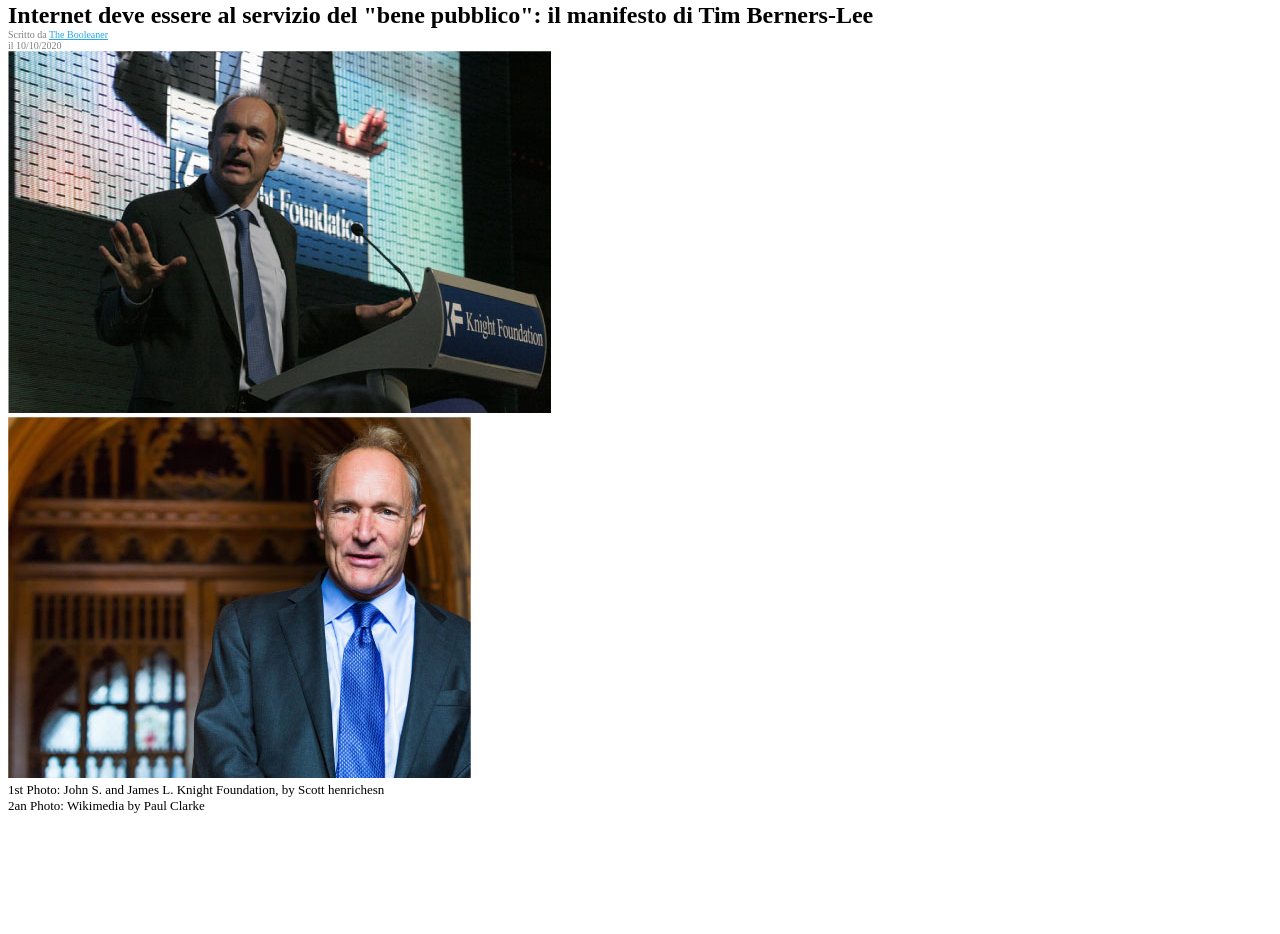
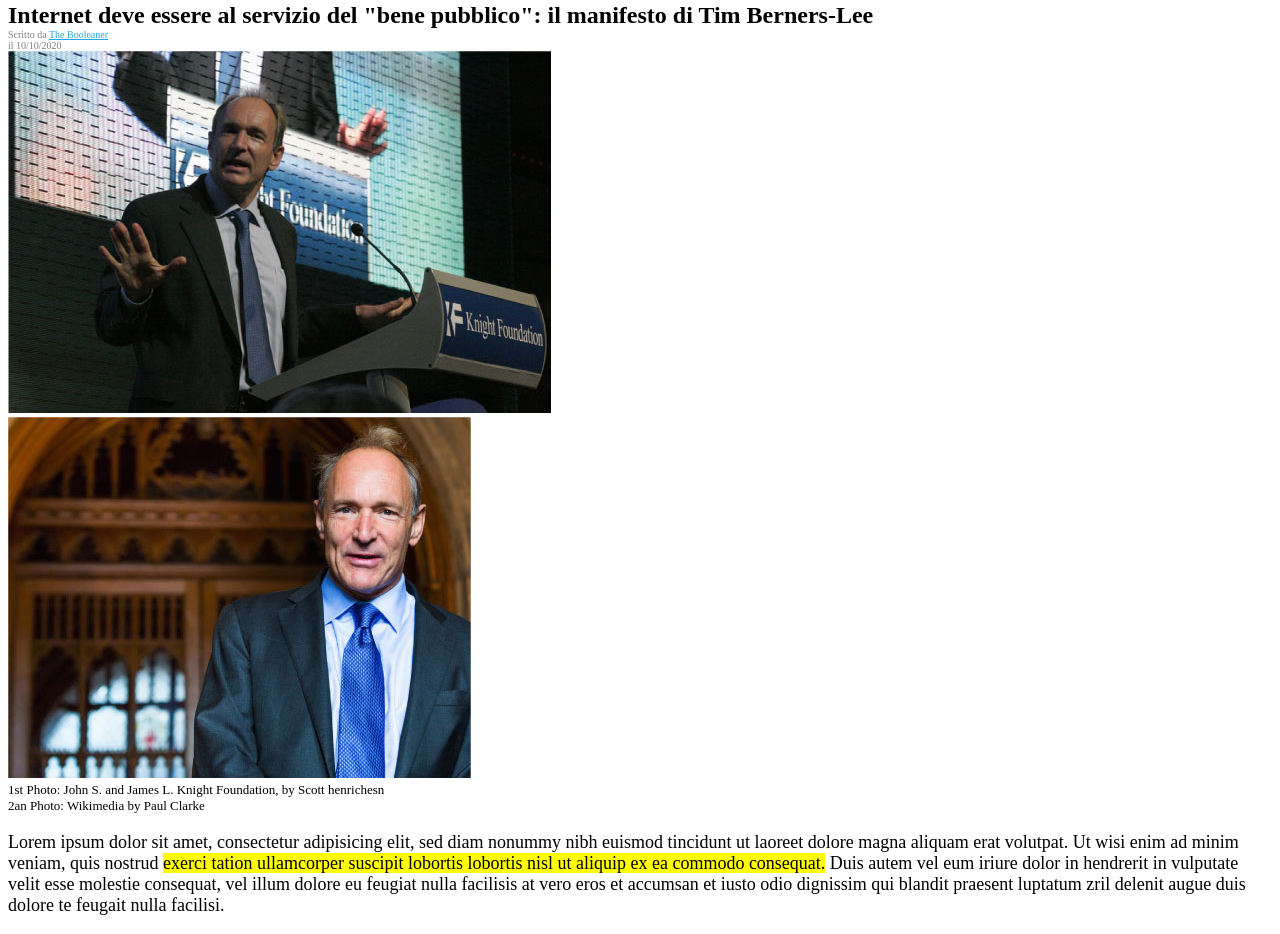
Before and after one commit to iTsGiuse/cartella-senza-nome, a plain HTML site: page index.html in a window 1280 px wide. Shown: the part 130-1064 px from the top of the page. Before the commit the page ends 952 px from the top, so only its background shows below. Drawn offline with Linux system fonts and the light colour scheme.

Commit message:
feat: add text part one of article

```diff
--- a/index.html
+++ b/index.html
@@ -23,7 +23,7 @@
                     </section>
                 <! -- Fine titlo articolo -->
 
-                <! -- Inizio foto + descrizione articolo -->
+                <! -- Inizio foto + descrizione foto -->
                     <section>
                         <img src="./img/tim-1.jpg" alt="John S.">
                         <br>
@@ -32,9 +32,21 @@
                         <p class="descrizione_foto">1st Photo: John S. and James L. Knight Foundation, by Scott henrichesn </p>
                         <p class="descrizione_foto">2an Photo: Wikimedia by Paul Clarke</p>
                     </section>
-                <! -- Fine foto + descrizione articolo -->
+                <! -- Fine foto + descrizione foto -->
 
+                <! -- Inizio testo articolo -->
+                    <section>
+                        <p>Lorem ipsum dolor sit amet, consectetur adipisicing elit, sed
+                            diam nonummy nibh euismod tincidunt ut laoreet dolore magna aliquam erat
+                            volutpat. Ut wisi enim ad minim veniam, quis nostrud <mark> exerci tation ullamcorper suscipit lobortis
+                            lobortis nisl ut aliquip ex ea commodo consequat.</mark> Duis autem vel eum iriure
+                            dolor in hendrerit in vulputate velit esse molestie consequat, vel illum dolore
+                            eu feugiat nulla facilisis at vero eros et accumsan et iusto odio dignissim qui
+                            blandit praesent luptatum zril delenit augue duis dolore te feugait nulla facilisi.
+                         </p>
 
+                    </section>
+                <! -- Fine testo articolo -->
             </main>
         </article>
     </body>
--- a/style.css
+++ b/style.css
@@ -28,11 +28,15 @@ header{
 }
  /*Fine titlo articolo*/
 
-  /*Inizio descrizione foto*/
-
+/*Inizio descrizione foto*/
 .descrizione_foto{
 font-size: 13px;
 margin: 0px;
 }
+/*Fine descrizione foto*/
 
- /*Fine descrizione foto*/
+/*Inizio testo articolo*/
+p {
+    font-size: 18px;
+}
+/*Fine testo articolo*/
```
